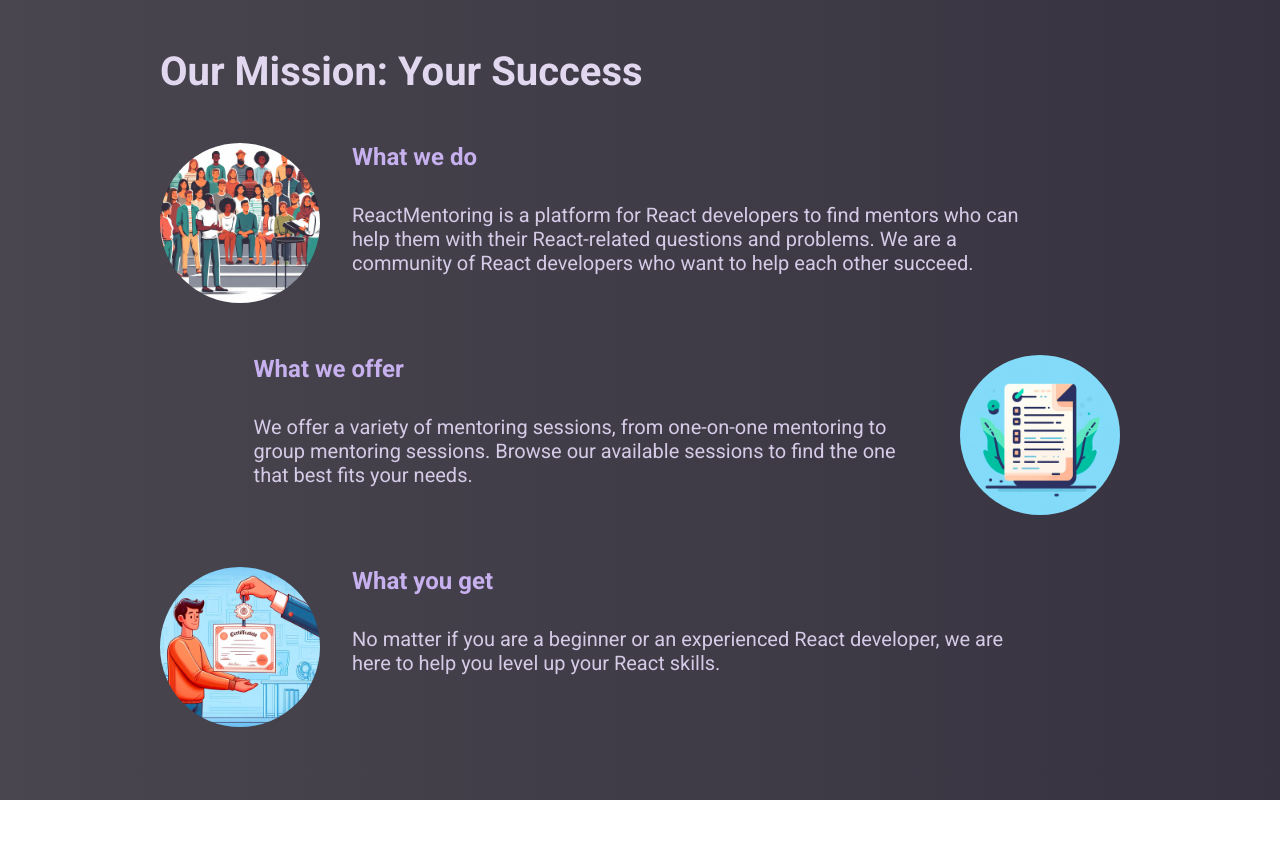
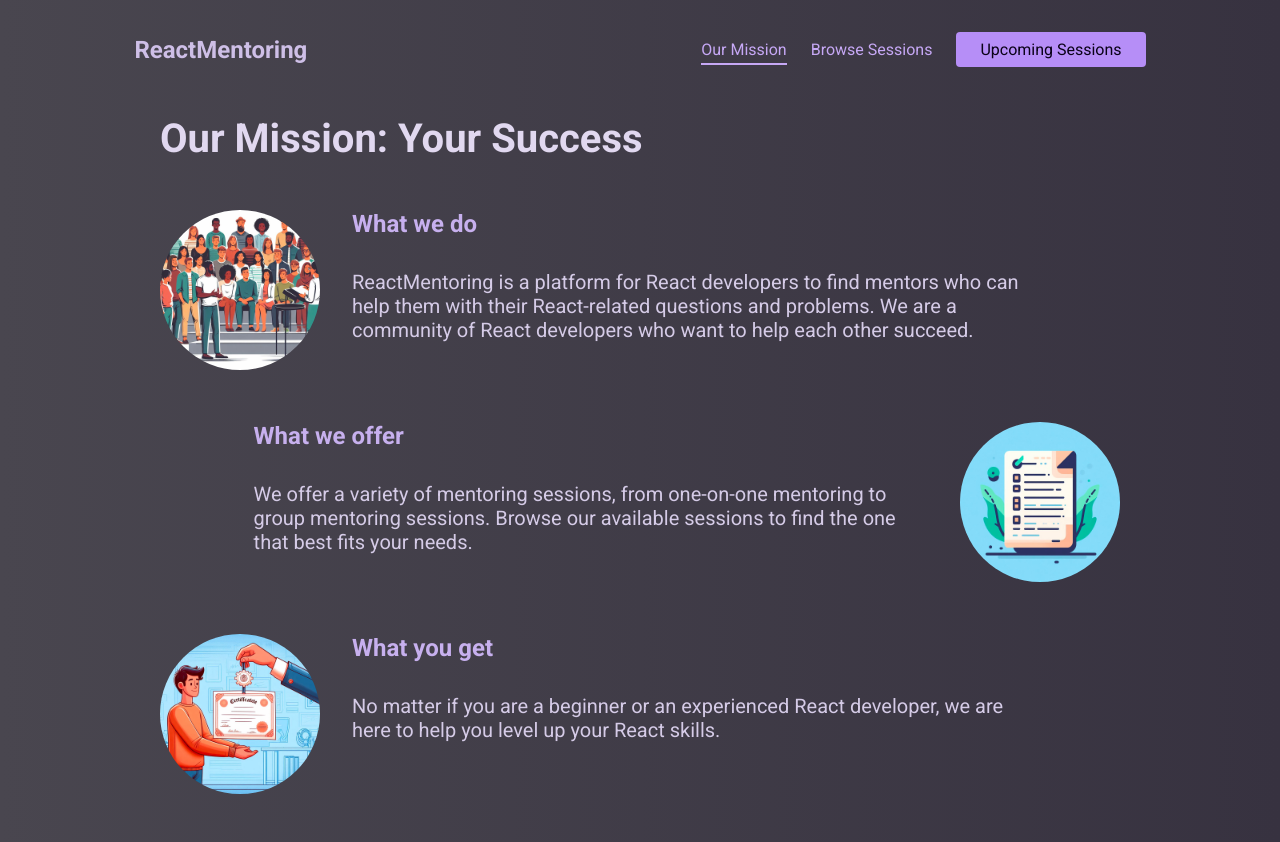
Before and after one commit to ycl818/React_x_TypeScript, a React (Vite) app in the folder Challenge-Book A Session/: page / in a window 1280 px wide. Before the commit the page ends 800 px from the top, so only its background shows below. Built offline with nearby package versions, Linux system fonts and the light colour scheme.

Commit message:
add MainHeader component

```diff
--- a/Challenge-Book A Session/src/components/Navigation/MainHeader.tsx
+++ b/Challenge-Book A Session/src/components/Navigation/MainHeader.tsx
@@ -1,7 +1,38 @@
-import React from "react";
+import { NavLink } from "react-router-dom";
+import Button from "../Button";
 
 const MainHeader = () => {
-  return <div>MainHeader</div>;
+  return (
+    <>
+      <header id="main-header">
+        <h1>ReactMentoring</h1>
+        <nav>
+          <ul>
+            <li>
+              <NavLink
+                to="/"
+                className={({ isActive }) => (isActive ? "active" : "")}
+                end
+              >
+                Our Mission
+              </NavLink>
+            </li>
+            <li>
+              <NavLink
+                to="/sessions"
+                className={({ isActive }) => (isActive ? "active" : "")}
+              >
+                Browse Sessions
+              </NavLink>
+            </li>
+            <li>
+              <Button onClick={() => {}}>Upcoming Sessions</Button>
+            </li>
+          </ul>
+        </nav>
+      </header>
+    </>
+  );
 };
 
 export default MainHeader;
--- a/Challenge-Book A Session/src/pages/Root.tsx
+++ b/Challenge-Book A Session/src/pages/Root.tsx
@@ -1,9 +1,11 @@
-import { Outlet } from 'react-router-dom';
+import { Outlet } from "react-router-dom";
+import MainHeader from "../components/Navigation/MainHeader";
 
 export default function Root() {
   return (
     <>
       {/* Todo: Add Header */}
+      <MainHeader />
       <Outlet />
     </>
   );
```
